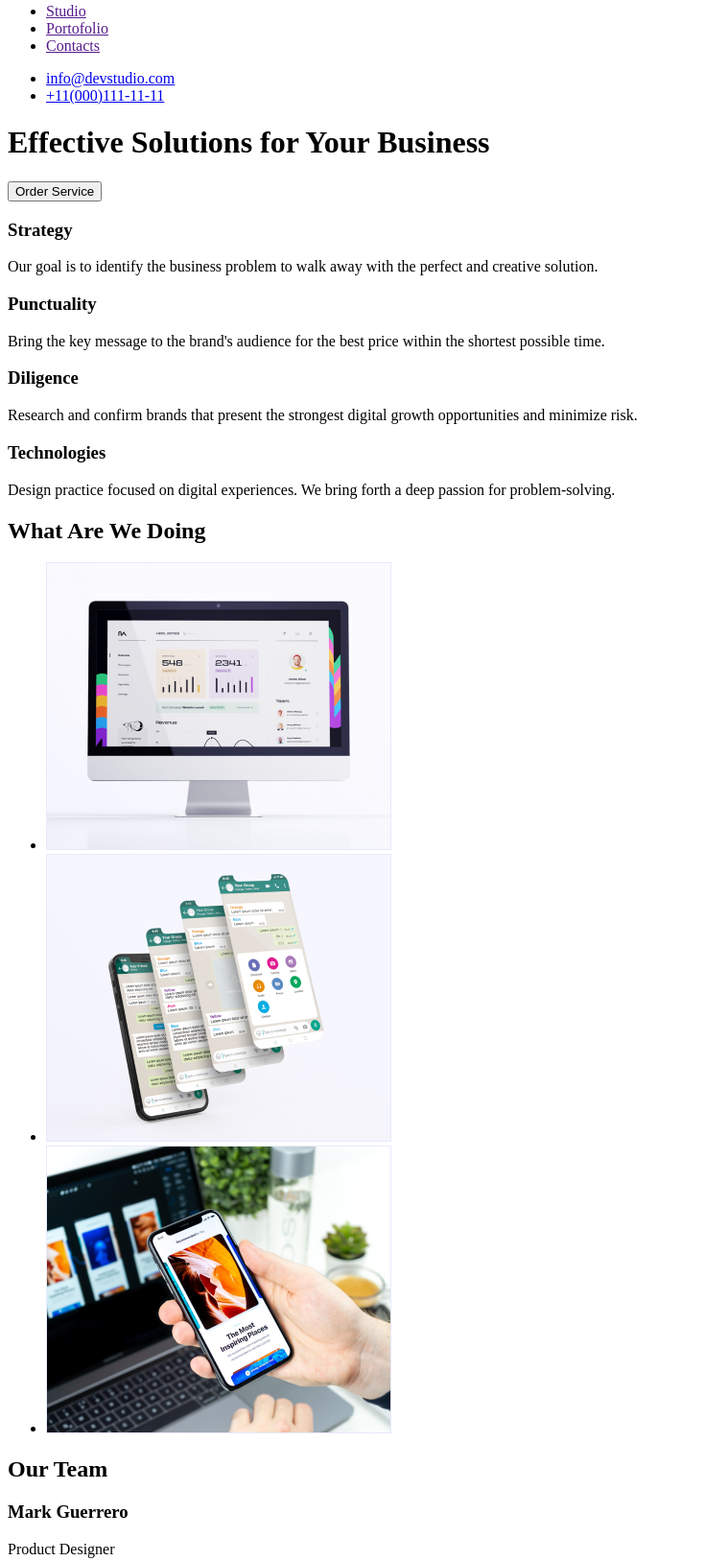
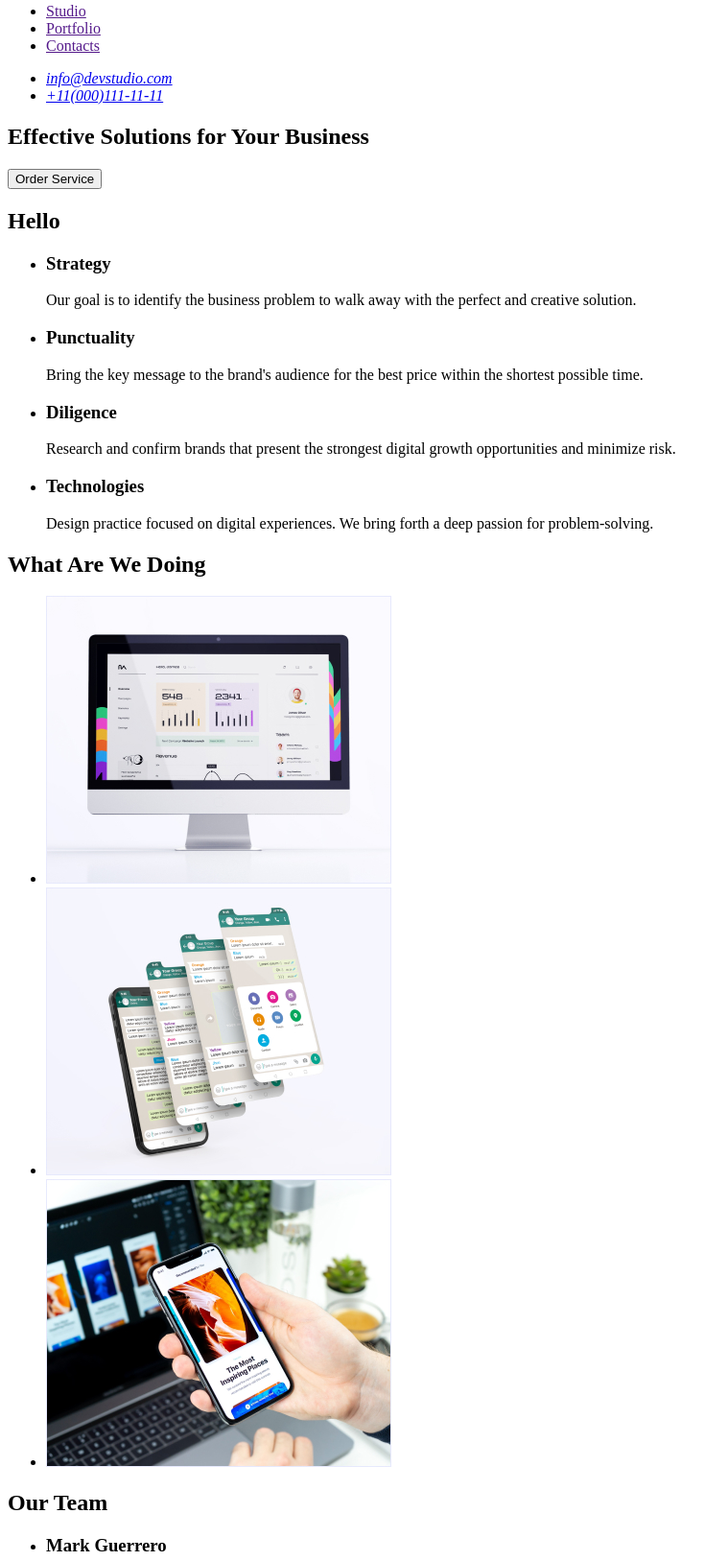
Before and after one commit to ptenchik-n/goit-markup-hw-01, a plain HTML site: page index.html in a window 1280 px wide. Shown: the part 39-1666 px from the top of the page at 96% size, without its empty margins (0-759 px from the left). Drawn offline with Linux system fonts and the light colour scheme.

Commit message:
update index.html

```diff
--- a/index.html
+++ b/index.html
@@ -2,7 +2,8 @@
 <html lang="en">
   <head>
     <meta charset="utf-8" />
-    <meta name="description"
+    <meta
+      name="description"
       content="Learning the basics of HTML for beginners"
     />
     <title>Document</title>
@@ -11,47 +12,53 @@
   <body>
     <header>
       <nav>
-        <a href="index.html">Webstudio</a>
+        <a href="./index.html">Webstudio</a>
 
         <ul>
           <li><a href="">Studio</a></li>
-          <li><a href="">Portofolio</a></li>
+          <li><a href="">Portfolio</a></li>
           <li><a href="">Contacts</a></li>
         </ul>
       </nav>
+      <address>
         <ul>
           <li><a href="mailto:info@devstudio.com">info@devstudio.com</a></li>
           <li><a href="tel:+110001111111">+11(000)111-11-11</a></li>
         </ul>
-
+      </address>
     </header>
     <!-- Main -->
     <main>
+      <section>
         <h1>Effective Solutions for Your Business</h1>
         <button type="button">Order Service</button>
-      <h3>Strategy</h3>
+      </section>
+      <section>
+        <h2>Hello</h2>
+        <ul>
+          <li><h3>Strategy</h3></li>
           <p>
             Our goal is to identify the business problem to walk away with the
             perfect and creative solution.
           </p>
-      <h3>Punctuality</h3>
+          <li><h3>Punctuality</h3></li>
           <p>
-        Bring the key message to the brand's audience for the best price within
-        the shortest possible time.
+            Bring the key message to the brand's audience for the best price
+            within the shortest possible time.
           </p>
-      <h3>Diligence</h3>
+          <li><h3>Diligence</h3></li>
           <p>
-        Research and confirm brands that present the strongest digital growth
-        opportunities and minimize risk.
+            Research and confirm brands that present the strongest digital
+            growth opportunities and minimize risk.
           </p>
-
-      <h3>Technologies</h3>
+          <li><h3>Technologies</h3></li>
           <p>
-        Design practice focused on digital experiences. We bring forth a deep
-        passion for problem-solving.
+            Design practice focused on digital experiences. We bring forth a
+            deep passion for problem-solving.
           </p>
-
-      <h2>What Are We Doing</h2>
+        </ul>
+      </section>
+      <section><h2>What Are We Doing</h2></section>
 
       <aside>
         <ul>
@@ -61,27 +68,24 @@
         </ul>
       </aside>
 
-      <h2>Our Team</h2>
-
-        <h3>Mark Guerrero</h3>
+      <section><h2>Our Team</h2></section>
+      <ul>
+        <li><h3>Mark Guerrero</h3></li>
         <p>Product Designer</p>
         <img src="./images/img4.jpg" alt="picture4" width="264" />
-
-        <h3>Tom Ford</h3>
+        <li><h3>Tom Ford</h3></li>
         <p>Frontend Developer</p>
         <img src="./images/img5.jpg" alt="picture5" width="264" />
-
-        <h3>Camila Garcia</h3>
+        <li><h3>Camila Garcia</h3></li>
         <p>Marketing</p>
         <img src="./images/img6.jpg" alt="picture6" width="264" />
-
-        <h3>Daniel Wilson</h3>
+        <li><h3>Daniel Wilson</h3></li>
         <p>UI Designer</p>
         <img src="./images/img7.jpg" alt="picture7" width="264" />
-
+      </ul>
     </main>
     <footer>
-      <a href="index.html">Webstudio</a>
+      <a href="./index.html">Webstudio</a>
       <p>
         Increase the flow of customers and sales for your business with digital
         marketing & growth solutions.
```
Lines whose indentation alone changed are shown as unchanged.
